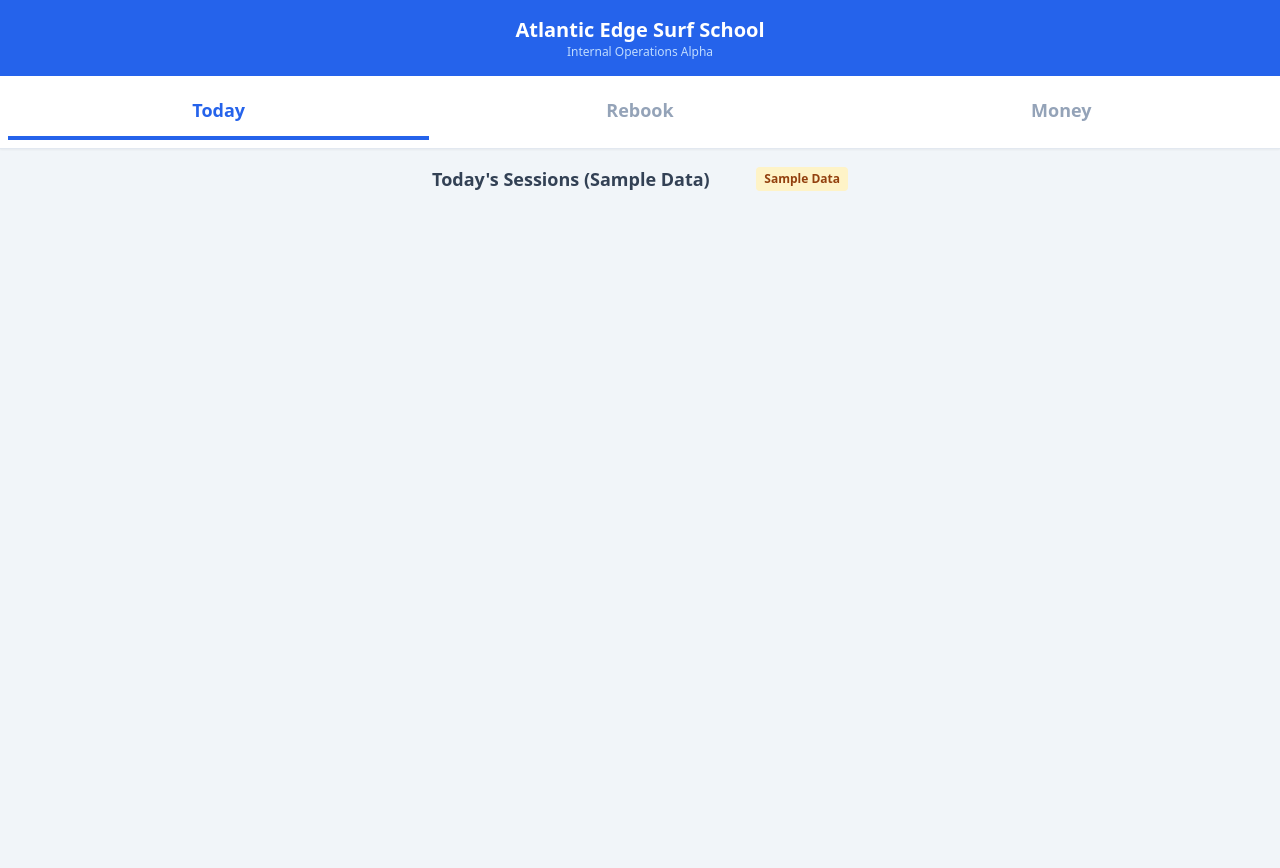
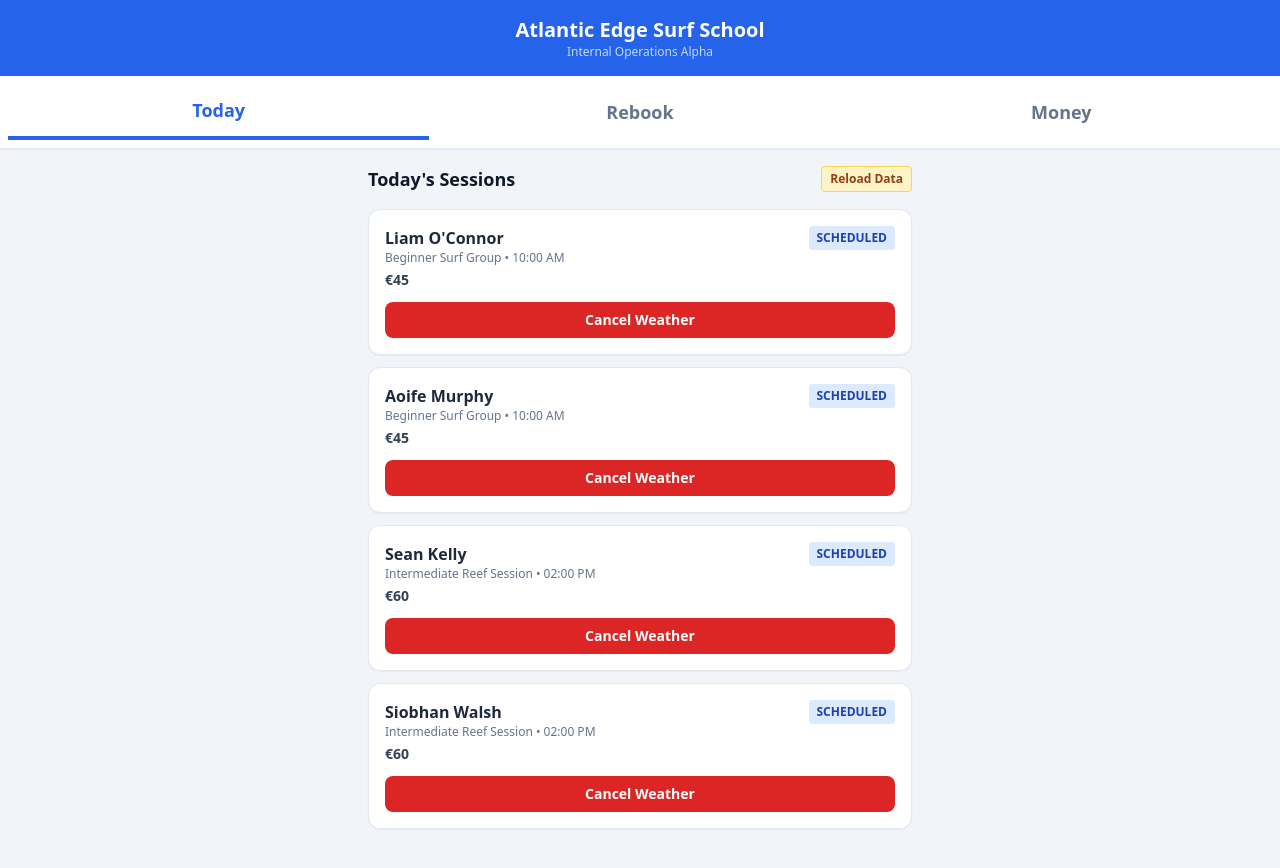
Before and after one commit to Charlieryan97/Atlantic-edge-demo, a plain HTML site: page index.html in a window 1280 px wide. Both pictures are taken after a click on the button "Today". Before the commit the page ends 800 px from the top, so only its background shows below. Drawn offline with nearby package versions, Linux system fonts and the light colour scheme.

Commit message:
Update page title and navigation button styles

```diff
--- a/index.html
+++ b/index.html
@@ -3,7 +3,7 @@
 <head>
     <meta charset="UTF-8">
     <meta name="viewport" content="width=device-width, initial-scale=1.0">
-    <title>Atlantic Edge Surf School - Alpha Demo</title>
+    <title>Atlantic Edge Surf School — Operations Alpha</title>
     <script src="https://cdn.tailwindcss.com"></script>
 </head>
 <body class="bg-slate-100 text-slate-900 pb-20">
@@ -14,67 +14,170 @@
         <p class="text-xs text-blue-200 text-center">Internal Operations Alpha</p>
     </header>
 
-    <!-- Navigation Tabs (Large touch targets for wet hands) -->
+    <!-- Navigation Tabs -->
     <nav class="flex justify-around bg-white border-b border-slate-200 p-2 shadow-sm sticky top-16 z-10">
         <button onclick="switchTab('today')" id="btn-today" class="flex-1 py-3 text-lg font-bold text-blue-600 border-b-4 border-blue-600">Today</button>
-        <button onclick="switchTab('rebook')" id="btn-rebook" class="flex-1 py-3 text-lg font-bold text-slate-400 border-b-4 border-transparent">Rebook</button>
-        <button onclick="switchTab('money')" id="btn-money" class="flex-1 py-3 text-lg font-bold text-slate-400 border-b-4 border-transparent">Money</button>
+        <button onclick="switchTab('rebook')" id="btn-rebook" class="flex-1 py-3 text-lg font-bold text-slate-500">Rebook</button>
+        <button onclick="switchTab('money')" id="btn-money" class="flex-1 py-3 text-lg font-bold text-slate-500">Money</button>
     </nav>
 
-    <main class="p-4 max-w-md mx-auto">
-        <!-- TODAY VIEW -->
-        <section id="tab-today" class="space-y-4">
-            <div class="flex justify-between items-center">
-                <h2 class="text-lg font-bold text-slate-700">Today's Sessions (Sample Data)</h2>
-                <span class="text-xs bg-amber-100 text-amber-800 px-2 py-1 rounded font-semibold">Sample Data</span>
+    <!-- Views Container -->
+    <main class="max-w-xl mx-auto p-4">
+
+        <!-- View 1: Today -->
+        <section id="view-today" class="space-y-4">
+            <div class="flex justify-between items-center mb-2">
+                <h2 class="text-lg font-bold">Today's Sessions</h2>
+                <button onclick="loadSampleData()" class="text-xs bg-amber-100 text-amber-800 px-2 py-1 rounded font-semibold border border-amber-300">Reload Data</button>
             </div>
-            <div id="sessions-container" class="space-y-3">
-                <!-- Dynamically loaded -->
+            <div id="sessions-list" class="space-y-3"></div>
+        </section>
+
+        <!-- View 2: Rebook Queue -->
+        <section id="view-rebook" class="space-y-4 hidden">
+            <h2 class="text-lg font-bold">Unbooked Clients (Weather Cancelled)</h2>
+            <div id="unbooked-list" class="space-y-3"></div>
+        </section>
+
+        <!-- View 3: Money -->
+        <section id="view-money" class="space-y-4 hidden">
+            <h2 class="text-lg font-bold">Financial Summary</h2>
+            <div class="bg-white p-4 rounded-xl shadow-sm border border-slate-200 space-y-3">
+                <div class="flex justify-between border-b pb-2">
+                    <span class="text-slate-600">Pending / At Risk:</span>
+                    <span id="money-pending" class="font-bold text-red-600">€0</span>
+                </div>
+                <div class="flex justify-between border-b pb-2">
+                    <span class="text-slate-600">Recovered Revenue:</span>
+                    <span id="money-recovered" class="font-bold text-green-600">€0</span>
+                </div>
+                <div class="flex justify-between pt-1">
+                    <span class="text-slate-800 font-bold">Total Session Value:</span>
+                    <span id="money-total" class="font-bold text-slate-900">€0</span>
+                </div>
             </div>
         </section>
 
-        <!-- REBOOK VIEW -->
-        <section id="tab-rebook" class="space-y-4 hidden">
-            <div class="flex justify-between items-center">
-                <h2 class="text-lg font-bold text-slate-700">Pending Rebooks</h2>
-                <span id="rebook-count" class="text-xs bg-red-100 text-red-800 px-2 py-1 rounded font-semibold">0 waiting</span>
-            </div>
-            <div id="rebook-container" class="space-y-3">
-                <!-- Dynamically loaded -->
-            </div>
-        </section>
-
-        <!-- MONEY VIEW -->
-        <section id="tab-money" class="space-y-4 hidden">
-            <div class="flex justify-between items-center">
-                <h2 class="text-lg font-bold text-slate-700">Financial Risk Dashboard</h2>
-                <span class="text-xs bg-blue-100 text-blue-800 px-2 py-1 rounded font-semibold">Live Metrics</span>
-            </div>
-            <div class="grid grid-cols-2 gap-4">
-                <div class="bg-white p-4 rounded-xl shadow border border-slate-200 text-center">
-                    <p class="text-sm text-slate-500">Bookings Waiting</p>
-                    <p id="stat-waiting" class="text-3xl font-extrabold text-blue-600 mt-1">0</p>
-                </div>
-                <div class="bg-white p-4 rounded-xl shadow border border-slate-200 text-center">
-                    <p class="text-sm text-slate-500">Value at Risk</p>
-                    <p id="stat-risk" class="text-3xl font-extrabold text-red-600 mt-1">€0</p>
-                </div>
-            </div>
-            <div class="bg-amber-50 border-l-4 border-amber-500 p-4 rounded-r-xl">
-                <p class="text-sm text-amber-800"><strong>Note:</strong> Calculated at €45 per person per lesson slot. Unbooked customers past 48 hours require urgent phone follow-up.</p>
-            </div>
-        </section>
     </main>
 
     <script>
-        // Initial Sample Data (at least 8 records across sessions & bookings)
-        const defaultSessions = [
-            { id: 1, time: "09:00 AM - Beginner Wave", spots: 12, instructor: "Sean", cancelled: false },
-            { id: 2, time: "11:00 AM - Intermediate Surf", spots: 10, instructor: "Niamh", cancelled: false },
-            { id: 3, time: "01:00 PM - Group Lesson", spots: 8, instructor: "Conor", cancelled: false },
-            { id: 4, time: "03:00 PM - Afternoon Catch", spots: 12, instructor: "Aoife", cancelled: false }
+        const INITIAL_DATA = [
+            { id: 101, name: "Liam O'Connor", group: "Beginner Surf Group", price: 45, status: "scheduled", time: "10:00 AM" },
+            { id: 102, name: "Aoife Murphy", group: "Beginner Surf Group", price: 45, status: "scheduled", time: "10:00 AM" },
+            { id: 103, name: "Sean Kelly", group: "Intermediate Reef Session", price: 60, status: "scheduled", time: "02:00 PM" },
+            { id: 104, name: "Siobhan Walsh", group: "Intermediate Reef Session", price: 60, status: "scheduled", time: "02:00 PM" }
         ];
 
-        const defaultRebooks = [
-            { id: 101, name: "Liam O'Connor", groupSize: 3, contact: "087-1234567", timestamp: Date.now() - (50 * 3600 * 1000) }, // > 48 hours (Red)
-            { id: 102, name: "Emma Murphy", groupSize: 2, contact
+        function getStore() {
+            const data = localStorage.getItem('atlantic_edge_data');
+            return data ? JSON.parse(data) : null;
+        }
+
+        function setStore(data) {
+            localStorage.setItem('atlantic_edge_data', JSON.stringify(data));
+        }
+
+        function initApp() {
+            let data = getStore();
+            if (!data) {
+                setStore(INITIAL_DATA);
+                data = INITIAL_DATA;
+            }
+            renderViews();
+        }
+
+        function loadSampleData() {
+            setStore(INITIAL_DATA);
+            renderViews();
+        }
+
+        function switchTab(tab) {
+            ['today', 'rebook', 'money'].forEach(t => {
+                document.getElementById('view-' + t).classList.add('hidden');
+                const btn = document.getElementById('btn-' + t);
+                btn.className = 'flex-1 py-3 text-lg font-bold text-slate-500';
+            });
+            document.getElementById('view-' + tab).classList.remove('hidden');
+            const activeBtn = document.getElementById('btn-' + tab);
+            activeBtn.className = 'flex-1 py-3 text-lg font-bold text-blue-600 border-b-4 border-blue-600';
+        }
+
+        function updateStatus(id, newStatus) {
+            let data = getStore();
+            data = data.map(item => item.id === id ? { ...item, status: newStatus } : item);
+            setStore(data);
+            renderViews();
+        }
+
+        function renderViews() {
+            const data = getStore() || INITIAL_DATA;
+
+            // Render Today
+            const todayList = document.getElementById('sessions-list');
+            todayList.innerHTML = '';
+            data.forEach(item => {
+                const card = document.createElement('div');
+                card.className = 'bg-white p-4 rounded-xl shadow-sm border border-slate-200 flex flex-col justify-between gap-3';
+                let statusBadge = `<span class="text-xs px-2 py-1 bg-blue-100 text-blue-800 font-bold rounded">${item.status.toUpperCase()}</span>`;
+                if(item.status === 'cancelled') statusBadge = `<span class="text-xs px-2 py-1 bg-red-100 text-red-800 font-bold rounded">CANCELLED</span>`;
+                if(item.status === 'rebooked') statusBadge = `<span class="text-xs px-2 py-1 bg-green-100 text-green-800 font-bold rounded">REBOOKED</span>`;
+
+                card.innerHTML = `
+                    <div class="flex justify-between items-start">
+                        <div>
+                            <h3 class="font-bold text-slate-800">${item.name}</h3>
+                            <p class="text-xs text-slate-500">${item.group} • ${item.time}</p>
+                            <p class="text-sm font-semibold text-slate-700 mt-1">€${item.price}</p>
+                        </div>
+                        ${statusBadge}
+                    </div>
+                    <div class="flex gap-2">
+                        ${item.status === 'scheduled' ? `
+                            <button onclick="updateStatus(${item.id}, 'cancelled')" class="flex-1 bg-red-600 hover:bg-red-700 text-white font-bold py-2 rounded-lg text-sm">Cancel Weather</button>
+                        ` : ''}
+                        ${item.status === 'cancelled' ? `
+                            <button onclick="updateStatus(${item.id}, 'rebooked')" class="flex-1 bg-green-600 hover:bg-green-700 text-white font-bold py-2 rounded-lg text-sm">Rebook Client</button>
+                        ` : ''}
+                    </div>
+                `;
+                todayList.appendChild(card);
+            });
+
+            // Render Rebook
+            const unbookedList = document.getElementById('unbooked-list');
+            unbookedList.innerHTML = '';
+            const unbooked = data.filter(i => i.status === 'cancelled');
+            if(unbooked.length === 0) {
+                unbookedList.innerHTML = `<p class="text-sm text-slate-500 italic text-center py-6">No pending weather cancellations!</p>`;
+            } else {
+                unbooked.forEach(item => {
+                    const card = document.createElement('div');
+                    card.className = 'bg-white p-4 rounded-xl shadow-sm border border-slate-200 flex justify-between items-center';
+                    card.innerHTML = `
+                        <div>
+                            <h3 class="font-bold text-slate-800">${item.name}</h3>
+                            <p class="text-xs text-slate-500">Value at risk: €${item.price}</p>
+                        </div>
+                        <button onclick="updateStatus(${item.id}, 'rebooked')" class="bg-green-600 hover:bg-green-700 text-white font-bold px-4 py-2 rounded-lg text-sm">Slot Rebooked</button>
+                    `;
+                    unbookedList.appendChild(card);
+                });
+            }
+
+            // Render Money
+            let pending = 0, recovered = 0, total = 0;
+            data.forEach(i => {
+                total += i.price;
+                if(i.status === 'cancelled') pending += i.price;
+                if(i.status === 'rebooked') recovered += i.price;
+            });
+            document.getElementById('money-pending').textContent = '€' + pending;
+            document.getElementById('money-recovered').textContent = '€' + recovered;
+            document.getElementById('money-total').textContent = '€' + total;
+        }
+
+        // Run automatically when page loads
+        window.onload = initApp;
+    </script>
+</body>
+</html>
```
